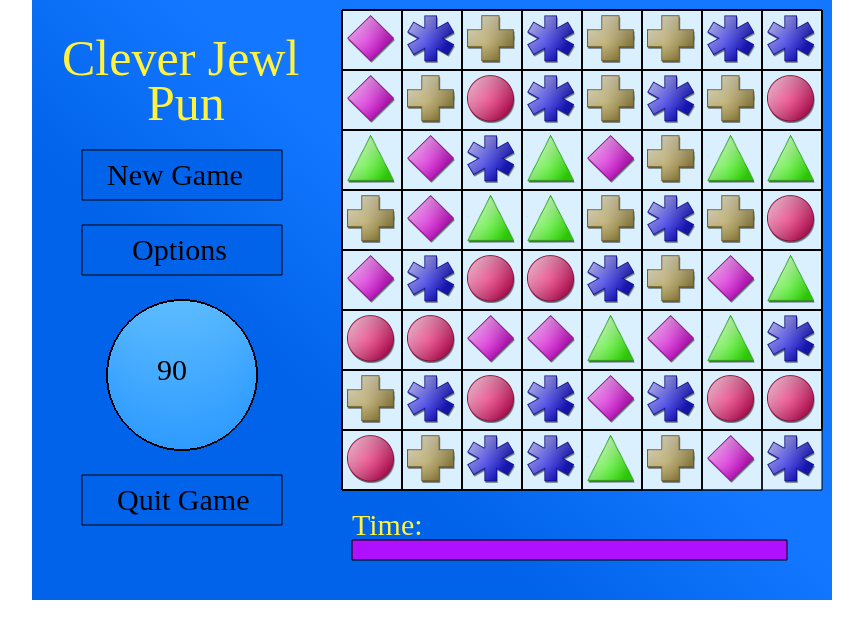
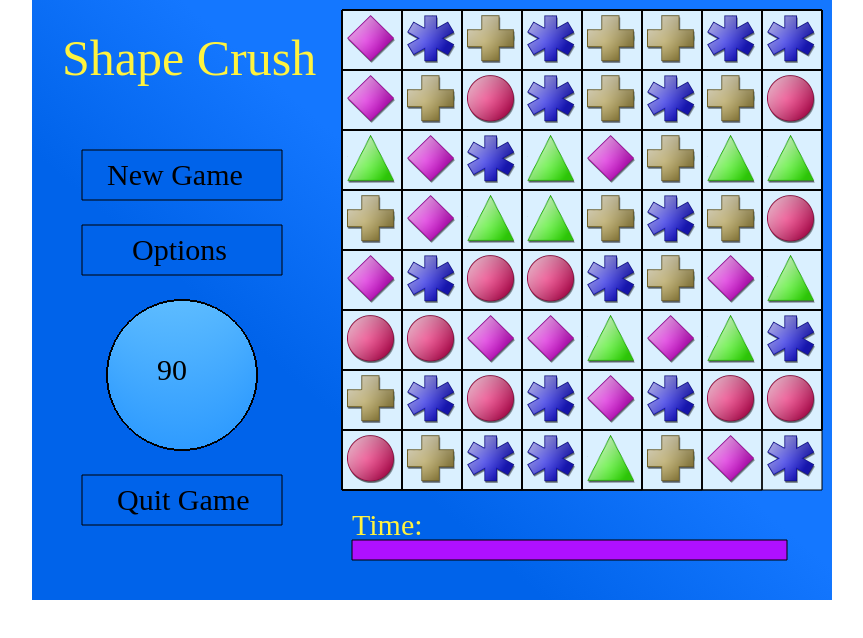
Before and after one commit to dgatewood/ShapeCrush, a plain HTML site: page shapeCrush.html in a window 1280 px wide. Shown: the whole page, without its empty margins (208-1071 px from the left). Drawn offline with Linux system fonts and the light colour scheme.

Commit message:
Update shapeCrush.html

```diff
--- a/shapeCrush.html
+++ b/shapeCrush.html
@@ -722,10 +722,8 @@ function drawBoard() {
 
 	ctx.fillStyle = "#FFF33F";
 	ctx.font = "50px Times New Roman";
-	ctx.fillText("Clever Jewl", 30, 75);
 	ctx.fillStyle = "#FFF33F";
-	ctx.font = "50px Times New Roman";
-	ctx.fillText("Pun", 115, 120);
+	ctx.fillText("Shape Crush", 30, 75);
 	if(pX >= 50 && pX <= 250 && pY >= 150 && pY <= 200)
 	{
 		ctx.fillStyle = "#DAF0FF";
```
